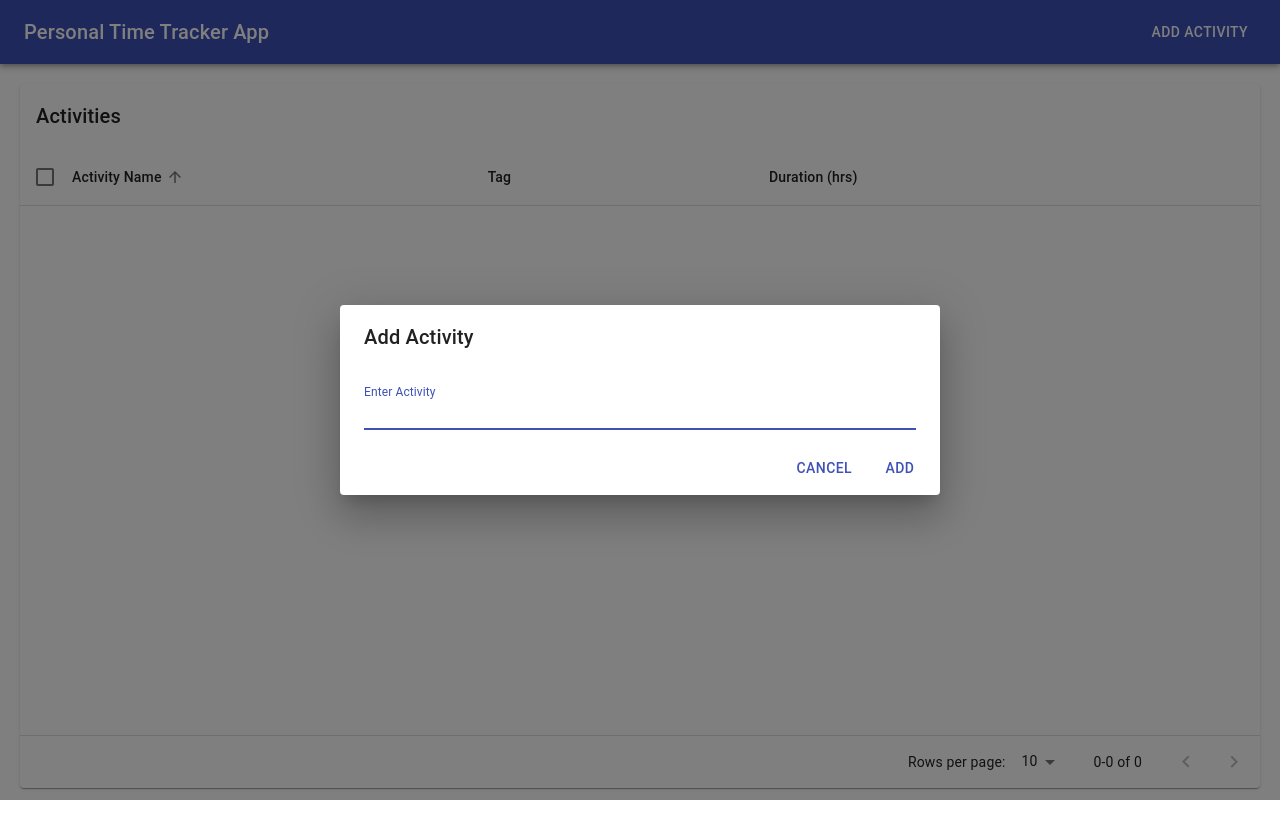
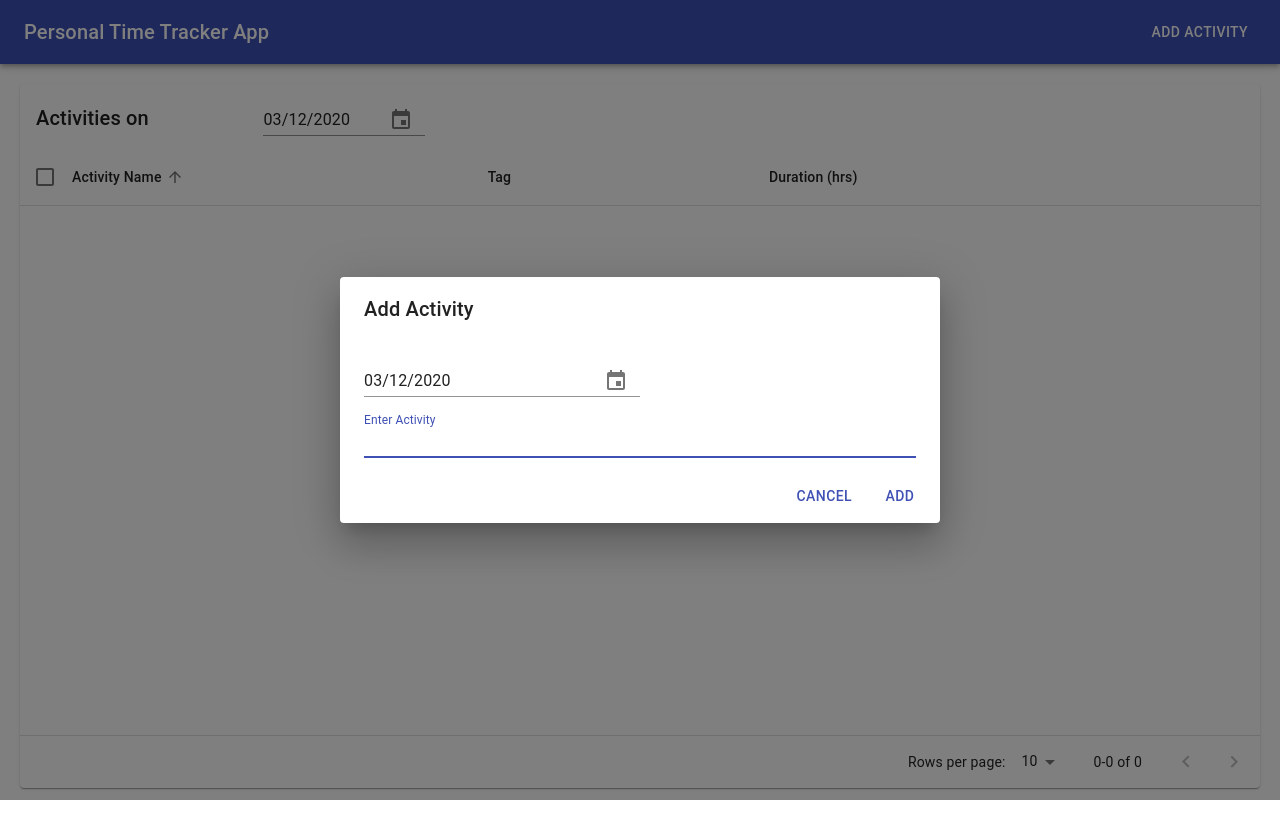
Before and after one commit to jhplocios/personal-time-tracking-app, a React (Create React App) app in the folder frontend/: page /personal-time-tracker in a window 1280 px wide. Both pictures are taken after a click on the button "ADD ACTIVITY". Built offline with nearby package versions, Linux system fonts and the light colour scheme.

Commit message:
add grouping by date

```diff
--- a/frontend/package.json
+++ b/frontend/package.json
@@ -3,8 +3,10 @@
   "version": "0.1.0",
   "private": true,
   "dependencies": {
+    "@date-io/date-fns": "^1.3.13",
     "@material-ui/core": "^4.9.5",
     "@material-ui/icons": "^4.9.1",
+    "@material-ui/pickers": "^3.2.10",
     "@testing-library/jest-dom": "^4.2.4",
     "@testing-library/react": "^9.3.2",
     "@testing-library/user-event": "^7.1.2",
@@ -14,6 +16,7 @@
     "@types/react-dom": "^16.9.5",
     "@types/react-router-dom": "^5.1.3",
     "@types/styled-components": "^5.0.1",
+    "date-fns": "^2.10.0",
     "npm": "^6.14.2",
     "react": "^16.13.0",
     "react-dom": "^16.13.0",
--- a/frontend/src/App.tsx
+++ b/frontend/src/App.tsx
@@ -12,7 +12,7 @@ function App() {
   return (
     <Router>
       <Switch>
-        <Route path="/personal-time-tracker" render={() => <Redirect to='/' />} >
+        <Route path="/personal-time-tracker">
           <MainView />
         </Route>
         <Route path="/" render={() => <Redirect to='/personal-time-tracker' />} />
--- a/frontend/src/components/AddActivityDialog.tsx
+++ b/frontend/src/components/AddActivityDialog.tsx
@@ -5,6 +5,7 @@ import Dialog from '@material-ui/core/Dialog';
 import DialogActions from '@material-ui/core/DialogActions';
 import DialogContent from '@material-ui/core/DialogContent';
 import DialogTitle from '@material-ui/core/DialogTitle';
+import DateInput from './DateInputComponent';
 import { IActivityData } from '../types';
 
 interface AddActivityDialogProps {
@@ -15,13 +16,30 @@ interface AddActivityDialogProps {
 
 const AddActivityDialog: React.FC<AddActivityDialogProps> = ({ open, setList, handleClose }) => {
   const [inputValue, setInputValue] = React.useState('');
+  const [selectedDate, setSelectedDate] = React.useState<Date | null>(
+    new Date(),
+  );
 
+  const handleDateChange = (date: Date | null) => {
+    setSelectedDate(date);
+  };
+  // const [isValid, setIsValid] = React.useState(false);
+
+  // React.useEffect(() => {
+  //   const regex = RegExp('\d*\u002e{0,1}\d*) (hr|hrs) #(\w*|\d*) (\w*|\d*|\s){1,}', 'g');
+  //   //setIsValid(!!inputValue.matchAll(regex);
+  //   const match = inputValue.matchAll(regex);
+  //   console.log(match)
+  // }, [inputValue])
+
+  // console.log(isValid)
   return (
     <Dialog open={open} onClose={handleClose} maxWidth='sm' fullWidth aria-labelledby="form-dialog-title">
       <DialogTitle id="form-dialog-title">
         Add Activity
       </DialogTitle>
       <DialogContent>
+        <DateInput selectedDate={selectedDate} handleDateChange={handleDateChange} />
         <TextField
           autoFocus
           margin="dense"
@@ -31,6 +49,7 @@ const AddActivityDialog: React.FC<AddActivityDialogProps> = ({ open, setList, ha
           type="text"
           onChange={(event) => setInputValue(event.target.value)}
           fullWidth
+          //error={isValid}
         />
       </DialogContent>
       <DialogActions>
@@ -39,7 +58,7 @@ const AddActivityDialog: React.FC<AddActivityDialogProps> = ({ open, setList, ha
         </Button>
         <Button onClick={() => {
           handleClose();
-          setList(parseInputValue(inputValue));
+          setList(parseInputValue(inputValue, selectedDate));
         }} color="primary">
           Add
         </Button>
@@ -48,7 +67,7 @@ const AddActivityDialog: React.FC<AddActivityDialogProps> = ({ open, setList, ha
   );
 }
 
-function parseInputValue(input: string): IActivityData {
+function parseInputValue(input: string, date: Date | null): IActivityData {
   const temp = input.split(" ");
   let count = 0;
   let duration = '';
@@ -77,6 +96,7 @@ function parseInputValue(input: string): IActivityData {
     duration: Number(duration),
     tag,
     activityName: activityName.trimEnd(),
+    date: date || new Date(),
   }
 }
 
--- a/frontend/src/components/ContentList/ContentListComponent.tsx
+++ b/frontend/src/components/ContentList/ContentListComponent.tsx
@@ -81,6 +81,13 @@ const ContentListComponent: React.FC<IContentListProps> = ({ activityList, setLi
   const [selected, setSelected] = React.useState<number[]>([]);
   const [page, setPage] = React.useState(0);
   const [rowsPerPage, setRowsPerPage] = React.useState(10);
+  const [selectedDate, setSelectedDate] = React.useState<Date | null>(
+    new Date(),
+  );
+
+  const handleDateChange = (date: Date | null) => {
+    setSelectedDate(date);
+  };
 
   const handleRequestSort = (event: React.MouseEvent<unknown>, property: keyof IActivityData) => {
     const isAsc = orderBy === property && order === 'asc';
@@ -133,7 +140,13 @@ const ContentListComponent: React.FC<IContentListProps> = ({ activityList, setLi
   return (
     <div className={classes.root}>
       <Paper className={classes.paper}>
-        <EnhancedTableToolbar selected={selected} onDelete={() => setSelected([])} setList={setList}/>
+        <EnhancedTableToolbar
+          selectedIds={selected}
+          onDelete={() => setSelected([])}
+          setList={setList}
+          selectedDate={selectedDate}
+          handleDateChange={(date: Date | null) => handleDateChange(date)}
+        />
         <TableContainer>
           <Table
             className={classes.table}
@@ -151,7 +164,13 @@ const ContentListComponent: React.FC<IContentListProps> = ({ activityList, setLi
               rowCount={activityList.length}
             />
             <TableBody>
-              {stableSort(activityList, getComparator(order, orderBy))
+              {stableSort<any>(activityList, getComparator(order, orderBy))
+                .filter(activity => {
+                  if (selectedDate) {
+                    return activity.date.toDateString() === selectedDate.toDateString()
+                  }
+                  return false;
+                })
                 .slice(page * rowsPerPage, page * rowsPerPage + rowsPerPage)
                 .map((activity, index) => {
                   const isItemSelected = isSelected(activity.id);
--- a/frontend/src/components/ContentList/EnhancedTableToolbar.tsx
+++ b/frontend/src/components/ContentList/EnhancedTableToolbar.tsx
@@ -6,6 +6,13 @@ import Typography from '@material-ui/core/Typography';
 import IconButton from '@material-ui/core/IconButton';
 import Tooltip from '@material-ui/core/Tooltip';
 import DeleteIcon from '@material-ui/icons/Delete';
+import styled from 'styled-components';
+import DateInput from '../DateInputComponent';
+
+const SubHeaderContainer = styled.div`
+  display: flex;
+  align-items: baseline;
+`
 
 const useToolbarStyles = makeStyles((theme: Theme) =>
   createStyles({
@@ -30,35 +37,40 @@ const useToolbarStyles = makeStyles((theme: Theme) =>
 );
 
 interface EnhancedTableToolbarProps {
-  selected: number[];
+  selectedIds: number[];
+  selectedDate: Date | null;
   onDelete: () => void;
   setList: (ids: number[]) => void;
+  handleDateChange: (date: Date | null) => void;
 }
 
 const EnhancedTableToolbar = (props: EnhancedTableToolbarProps) => {
   const classes = useToolbarStyles();
-  const { selected, setList, onDelete } = props;
+  const { selectedIds, setList, onDelete, selectedDate, handleDateChange } = props;
 
   return (
     <Toolbar
       className={clsx(classes.root, {
-        [classes.highlight]: selected.length > 0,
+        [classes.highlight]: selectedIds.length > 0,
       })}
     >
-      {selected.length > 0 ? (
+      {selectedIds.length > 0 ? (
         <Typography className={classes.title} color="inherit" variant="subtitle1">
-          {selected.length} selected
+          {selectedIds.length} selected
         </Typography>
       ) : (
-        <Typography className={classes.title} variant="h6" id="tableTitle">
-          Activities
-        </Typography>
+        <SubHeaderContainer>
+          <Typography className={classes.title} variant="h6" id="tableTitle">
+            Activities on
+          </Typography>
+          <DateInput selectedDate={selectedDate} handleDateChange={handleDateChange} />
+        </SubHeaderContainer>
       )}
-      {selected.length > 0 && (
+      {selectedIds.length > 0 && (
         <Tooltip title="Delete">
           <IconButton aria-label="delete" onClick={() => {
             onDelete();
-            setList(selected);
+            setList(selectedIds);
           }}>
             <DeleteIcon />
           </IconButton>
--- /dev/null
+++ b/frontend/src/components/DateInputComponent.tsx
@@ -0,0 +1,29 @@
+import React from 'react';
+import DateFnsUtils from '@date-io/date-fns';
+import 'date-fns';
+import {
+  MuiPickersUtilsProvider,
+  KeyboardDatePicker,
+} from '@material-ui/pickers';
+
+interface IDateInputProps {
+  selectedDate: Date | null;
+  handleDateChange: (date: Date | null) => void;
+}
+
+const DateInputComponent: React.FC<IDateInputProps> = ({ selectedDate, handleDateChange }) => (
+  <MuiPickersUtilsProvider utils={DateFnsUtils}>
+    <KeyboardDatePicker
+      margin="normal"
+      id="date-picker-dialog"
+      format="MM/dd/yyyy"
+      value={selectedDate}
+      onChange={handleDateChange}
+      KeyboardButtonProps={{
+        'aria-label': 'change date',
+      }}
+    />
+  </MuiPickersUtilsProvider>
+)
+
+export default DateInputComponent;
--- a/frontend/src/types.ts
+++ b/frontend/src/types.ts
@@ -3,6 +3,7 @@ export interface IActivityData {
   duration: number;
   tag: string;
   activityName: string;
+  date: Date;
 }
 
 export interface IActivityInput {
```
Also changed, not shown: 1 other file (tests, documents, lock files or other folders).
